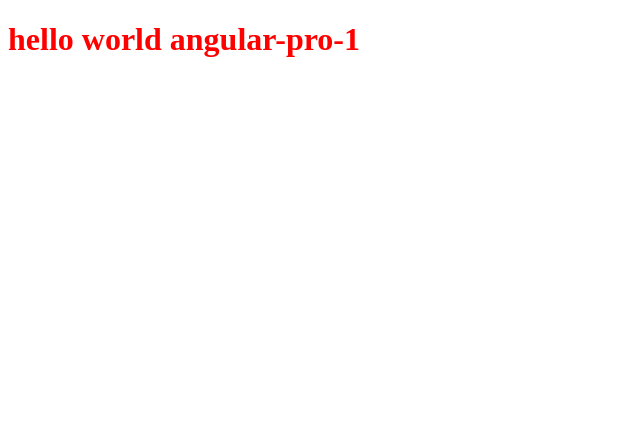
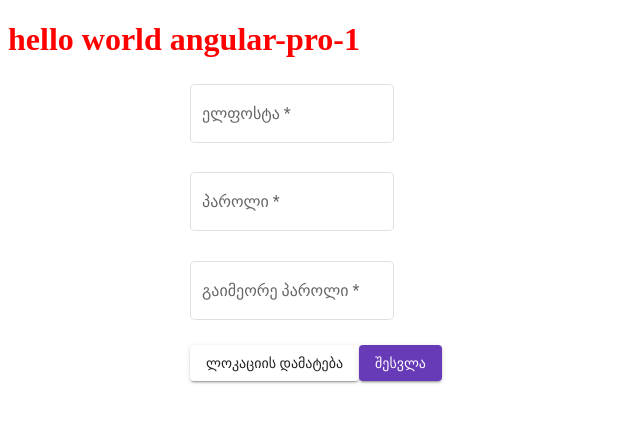
Before and after one commit to valeri879/angular-pro-1, an Angular app: page / in a window 1280 px wide. Shown: the top 422 px of the page, without its empty margins (0-640 px from the left). Built offline with nearby package versions, Linux system fonts and the light colour scheme.

Commit message:
lecture 12

```diff
--- a/angular.json
+++ b/angular.json
@@ -23,6 +23,7 @@
               "src/assets"
             ],
             "styles": [
+              "./node_modules/@angular/material/prebuilt-themes/deeppurple-amber.css",
               "src/styles.css"
             ],
             "scripts": []
--- a/package.json
+++ b/package.json
@@ -15,6 +15,7 @@
     "@angular/compiler": "^14.2.0",
     "@angular/core": "^14.2.0",
     "@angular/forms": "^14.2.0",
+    "@angular/material": "^7.0.0",
     "@angular/platform-browser": "^14.2.0",
     "@angular/platform-browser-dynamic": "^14.2.0",
     "@angular/router": "^14.2.0",
--- a/src/app/app.component.css
+++ b/src/app/app.component.css
@@ -1,3 +1,8 @@
 h1 {
     color: red;
 }
+
+.container {
+    width: 900px;
+    margin: auto;
+}
--- a/src/app/app.component.html
+++ b/src/app/app.component.html
@@ -1 +1,56 @@
 <h1>hello world {{title}}</h1>
+<div class="container">
+    <form [formGroup]="form">
+        <!-- ელფოსტა -->
+        <div>
+            <mat-form-field appearance="outline">
+                <mat-label>ელფოსტა</mat-label>
+                <input formControlName="email" type="email" matInput>
+            </mat-form-field>
+            <!-- {{email.invalid}} -->
+            <!-- {{email.valid}} -->
+        </div>
+        <!-- პაროლი -->
+        <div>
+            <mat-form-field  appearance="outline">
+                <mat-label>პაროლი</mat-label>
+                <input formControlName="password" type="text" matInput>
+            </mat-form-field>
+        </div>
+        <!-- გაიმეორე პაროლი -->
+        <div>
+            <mat-form-field  appearance="outline">
+                <mat-label>გაიმეორე პაროლი</mat-label>
+                <input formControlName="rePassword" type="text" matInput>
+            </mat-form-field>
+        </div>
+
+        <!-- დინამიური ფორმა -->
+        <div formArrayName="address">
+            <div *ngFor="let control of address.controls; let i = index">
+                <div [formGroupName]="i">
+                    <div>
+                        <mat-form-field  appearance="outline">
+                            <mat-label>ქვეყანა</mat-label>
+                            <input formControlName="country" type="text" matInput>
+                        </mat-form-field>
+                    </div>
+                    <div>
+                        <mat-form-field  appearance="outline">
+                            <mat-label>ქალაქი</mat-label>
+                            <input formControlName="city" type="text" matInput>
+                        </mat-form-field>
+                    </div>
+                </div>
+            </div>
+        </div>
+
+        <button (click)="addAddress()" mat-raised-button>ლოკაციის დამატება</button>
+
+<!--         <div *ngIf="form.controls['password'].value != form.controls['rePassword'].value">
+            პაროლები არ უდრის ერთმანეთს
+        </div> -->
+
+        <button (click)="submit()" mat-raised-button color="primary">შესვლა</button>
+    </form>
+</div>
--- a/src/app/app.component.ts
+++ b/src/app/app.component.ts
@@ -1,4 +1,5 @@
-import { Component } from '@angular/core';
+import { Component, OnInit } from '@angular/core';
+import { FormArray, FormBuilder, FormControl, FormGroup, Validators } from '@angular/forms';
 
 @Component({
   selector: 'app-root',
@@ -6,6 +7,47 @@ import { Component } from '@angular/core';
   styleUrls: ['./app.component.css']
 })
 
-export class AppComponent {
+export class AppComponent implements OnInit {
   title = 'angular-pro-1';
+
+  form!: FormGroup;
+
+/*   email: FormControl = new FormControl('', [Validators.required]);
+  password: FormControl = new FormControl(); */
+
+  constructor(
+    private _fb: FormBuilder
+  ) {
+
+  }
+
+  ngOnInit(): void {
+    this.form = this._fb.group({
+      email: ['', [Validators.required]],
+      password: ['', [Validators.required]],
+      rePassword: ['', [Validators.required]],
+      address: this._fb.array([])
+    });
+  }
+
+  get address(): FormArray {
+    return this.form.controls['address'] as FormArray
+  }
+
+  addAddress() {
+    const address = this._fb.group({
+      country: ['', [Validators.required]],
+      city: ['', [Validators.required]]
+    });
+
+    this.address.push(address);
+
+    console.log('form array values', this.address.value)
+  }
+
+  submit() {
+    console.log('form', this.form.controls);
+/*     console.log(`email`, this.email.invalid);
+    console.log(`password`, this.password.invalid); */
+  }
 }
```
Also changed, not shown: src/app/app.module.ts (+13 -1 lines), 1 other file (tests, documents, lock files or other folders).
